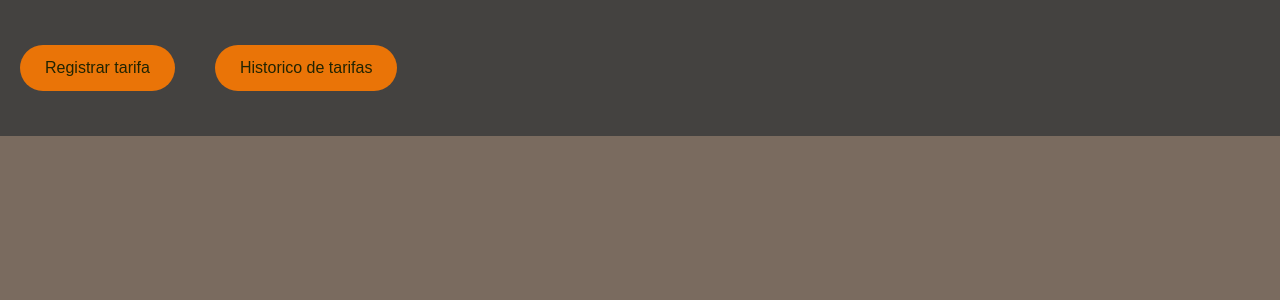
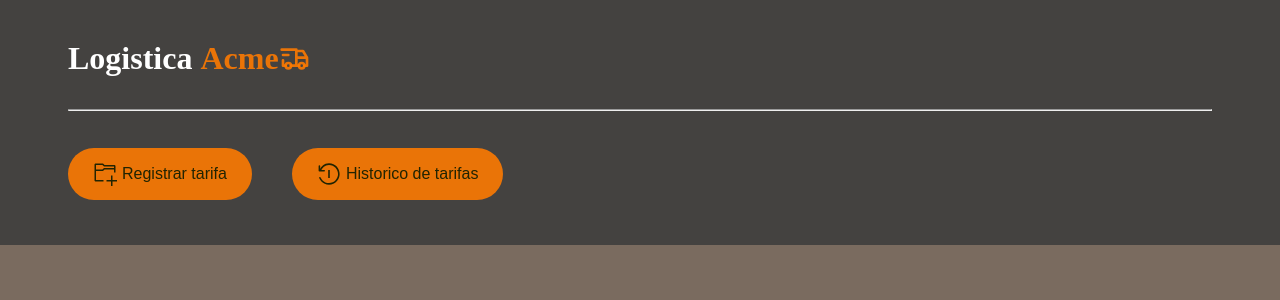
Before and after one commit to DesApp-2025c1-Grupo-7/GestionTarifasFront, a React (Vite) app in the folder gestion-de-tarifas-front/: page / in a window 1280 px wide. Shown: the top 300 px of the page. Built offline with nearby package versions, Linux system fonts and the light colour scheme.

Commit message:
Branch dev_ Titulo_ iconos

```diff
--- a/gestion-de-tarifas-front/package.json
+++ b/gestion-de-tarifas-front/package.json
@@ -11,7 +11,8 @@
   },
   "dependencies": {
     "react": "^19.1.0",
-    "react-dom": "^19.1.0"
+    "react-dom": "^19.1.0",
+    "react-icons": "^5.5.0"
   },
   "devDependencies": {
     "@eslint/js": "^9.25.0",
--- a/gestion-de-tarifas-front/src/components/Header/Header.css
+++ b/gestion-de-tarifas-front/src/components/Header/Header.css
@@ -2,14 +2,16 @@
     width: 100%;
     background: #444240;
     color: rgba(14, 8, 3, 0.842);
-    padding: 40px 0;
+    padding: 40px 3rem;
     position: fixed;
     top: 0;
     left: 0;
     display: flex;
-    align-items: center;
+    flex-direction: column;
+    justify-content: center;
     justify-content: space-between;
     z-index: 10;
+    gap: 2rem;
 }
 
 nav ul li{
@@ -18,3 +20,19 @@
     margin: 5px 20px;
     font-size: 16px;
 }
+
+nav h1 strong{
+    color: #ff7b00e3;
+    display: flex;
+    align-items: center;
+}
+nav h1{
+    margin: 0 20px;
+    color: #fff;
+    font-size: xx-large;
+    display: flex;
+    gap: 0.5rem;
+}
+hr{
+    margin: 0 20px;
+}
--- a/gestion-de-tarifas-front/src/components/Header/Header.jsx
+++ b/gestion-de-tarifas-front/src/components/Header/Header.jsx
@@ -1,13 +1,18 @@
 import React from 'react'
 import './Header.css'
+import { RxCountdownTimer } from "react-icons/rx";
+import { VscNewFolder } from "react-icons/vsc";
+import { TbTruckDelivery } from "react-icons/tb";
 
 const Header = () => {
   return (
     <nav>
+        <h1>Logistica <strong>Acme<TbTruckDelivery /></strong></h1>
+        <hr></hr>
         <ul>
 
-            <li><button className='boton'> Registrar tarifa </button></li>
-            <li><button className='boton'> Historico de tarifas </button></li>
+            <li><button className='boton'><strong><VscNewFolder /></strong>  Registrar tarifa </button></li>
+            <li><button className='boton'><strong><RxCountdownTimer /></strong>  Historico de tarifas </button></li>
         </ul>
 
     </nav>
--- a/gestion-de-tarifas-front/src/index.css
+++ b/gestion-de-tarifas-front/src/index.css
@@ -8,6 +8,9 @@
 
 }
 .boton{
+  display: flex;
+  justify-content: center;
+  align-items: center;
   background: #ff7b00e3;
   color: #212402;
   padding: 14px 25px;
@@ -16,4 +19,12 @@
   cursor: pointer;
   border: 0;
   outline: 0;
+  gap: 5px;
 }
+
+.boton strong{
+  display: flex;
+  justify-content: center;
+  align-items: center;
+  font-size:x-large;
+}
```
Also changed, not shown: 1 other file (tests, documents, lock files or other folders).
